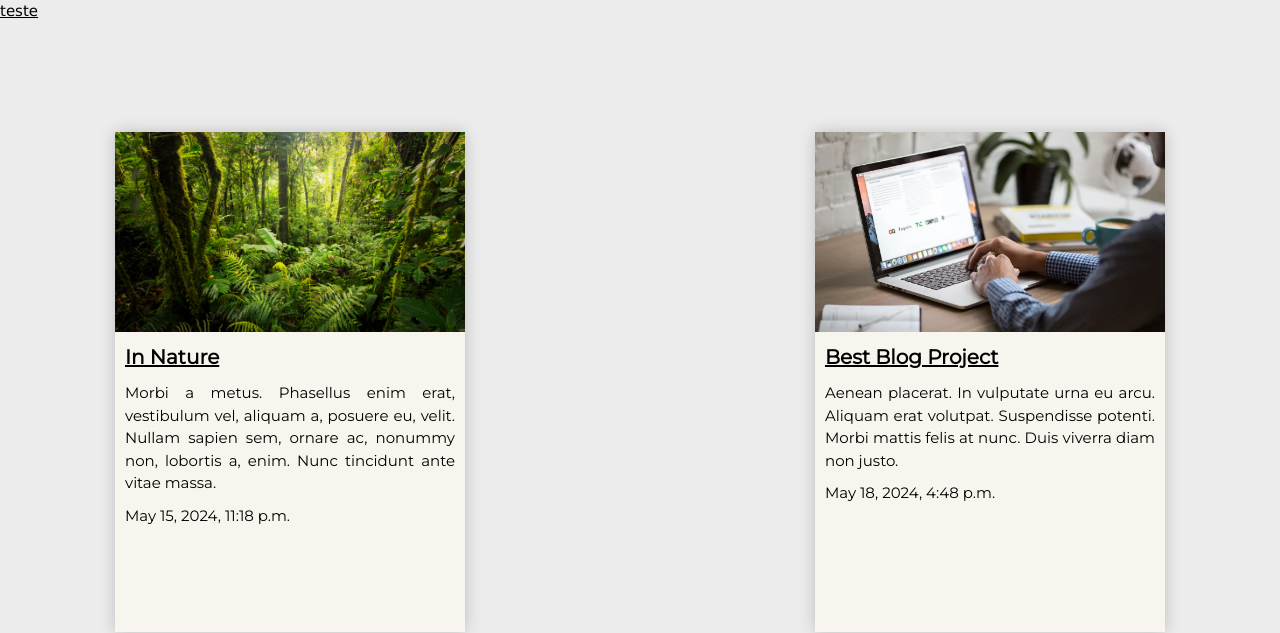
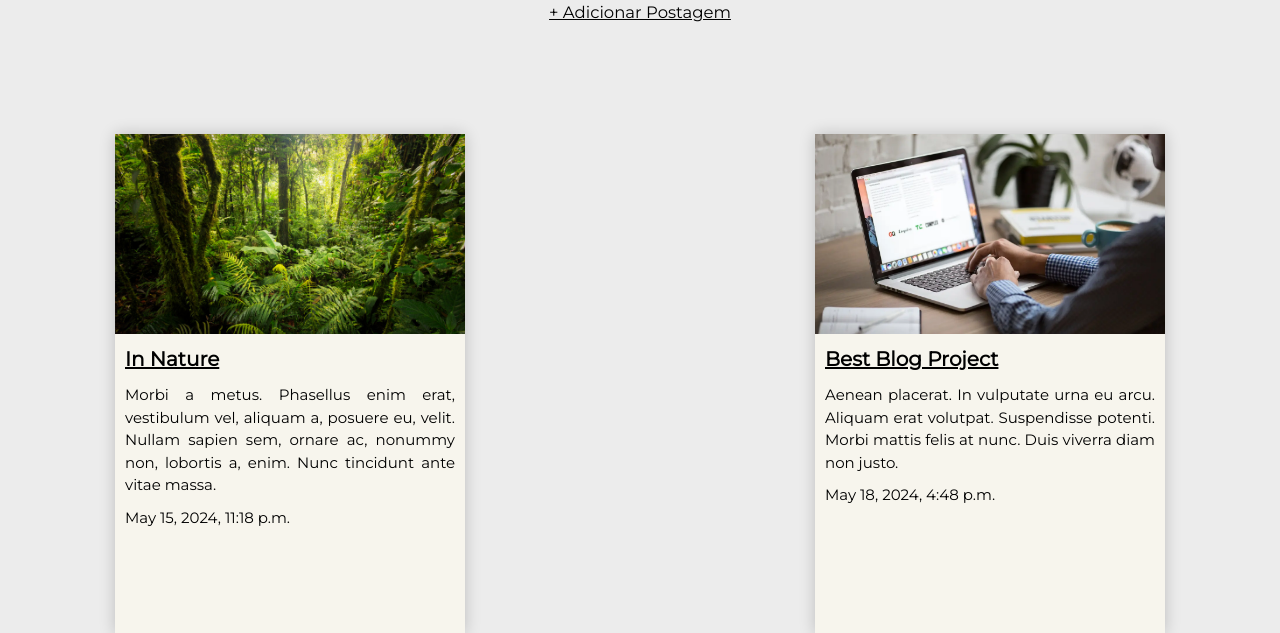
Before and after one commit to mrodriguesoliv/teste, a Django app: page / in a window 1280 px wide. Shown: the part 181-814 px from the top of the page. Run offline with Django 5.2, Linux system fonts and the light colour scheme; data comes from the database, SQL or seed files in the repository; both versions use the stored data as it was after the commit.

Commit message:
Fim do Projeto BLOG

```diff
--- a/projetoblog/blog/static/blog/css/blog.css
+++ b/projetoblog/blog/static/blog/css/blog.css
@@ -77,7 +77,17 @@
   box-shadow: 0 0 15px rgba(0, 0, 0, 0.2); /* Sombra preta suave */
 }
 
-
+.insertpost {
+  display: flex;
+  flex-direction: column;
+  align-items: center;
+  justify-content: center;
+  width: 100%;
+  color:rgb(0, 0, 0);
+  font-family: 'Montserrat', sans-serif;
+  font-size: 110%;
+  text-decoration-line:none;
+}
 
 
 
@@ -127,3 +137,15 @@
   height: 50%;
   box-shadow: 0 0 15px rgba(0, 0, 0, 0.2); /* Sombra preta suave */
 }
+
+.editpost {
+  display: flex;
+  flex-direction: column;
+  align-items: center;
+  justify-content: center;
+  width: 100%;
+  color:rgb(0, 0, 0);
+  font-family: 'Montserrat', sans-serif;
+  font-size: 110%;
+  text-decoration-line:none;
+}
--- a/projetoblog/blog/templates/blog/post_detail.html
+++ b/projetoblog/blog/templates/blog/post_detail.html
@@ -13,6 +13,12 @@
                         <h1><b>PROJETO BLOG</b></h1>
                         <p>Aproveite o blog de <span class="w3-tag">Tainá Alves</span></p>
                     </header>
+
+                    <div class="editpost">
+                        <a href="{% url 'blog:post_edit' pk=post.pk %}">Editar Postagem</a>
+                    </div>
+
+
                     {% block content %}
                         <img src="{% static post.cover %}" alt="Minha Imagem" class="centeredimagesdetail">
                         <span class="titledetail">{{post.title}}</span>
--- a/projetoblog/blog/templates/blog/post_new.html
+++ b/projetoblog/blog/templates/blog/post_edit.html
@@ -14,11 +14,11 @@
 
     <header class="w3-container w3-center w3-padding-32">
         <h1><b>PROJETO BLOG</b></h1>
-        <p>Insira uma postagem ao blog de <span class="w3-tag">Tainá Alves</span></p>
+        <p>Edite esta postagem do blog de <span class="w3-tag">Tainá Alves</span></p>
     </header>
 
 <form method="POST" enctype="multipart/form-data">
     {% csrf_token %}
-    <span class="newpost">{{ form.as_p }}</span>
+    <span class='newpost'>{{ form.as_p }}</span>
     <button class='newpost' type="submit">Publicar</button>
 </form>
--- a/projetoblog/blog/templates/blog/post_view.html
+++ b/projetoblog/blog/templates/blog/post_view.html
@@ -20,7 +20,9 @@
                     <p>Bem-vindo ao blog de <span class="w3-tag">Tainá Alves</span></p>
                 </header>
 
-                <a href="{% url 'blog:post_new' %}"><span>teste</span></a>
+                <div class="insertpost">
+                    <a href="{% url 'blog:post_new' %}">+ Adicionar Postagem</a>
+                </div>
 
             <div class="containerpostboxmodel">
                 {% for post in posts %}  <!-- for para exibir posts-->
--- a/projetoblog/blog/urls.py
+++ b/projetoblog/blog/urls.py
@@ -7,4 +7,5 @@ urlpatterns = [
     path('', views.post_view, name='post_view'),
     path('post/<int:pk>/', views.post_detail, name='post_detail'),
     path('post/new/', views.post_new, name='post_new'),
+    path('post/<int:pk>/edit/', views.post_edit, name='post_edit'),
 ]
--- a/projetoblog/blog/views.py
+++ b/projetoblog/blog/views.py
@@ -28,3 +28,18 @@ def post_new(request):
     else:
          form = FormularioPost()
     return render(request, 'blog/post_new.html', {'form': form})
+
+
+def post_edit(request, pk):
+    post = Post.objects.get(id=pk)
+    if request.method == "POST":
+        form = FormularioPost(request.POST, instance=post)
+        if form.is_valid():
+            post = form.save(commit=False)
+            post.author = request.user
+            post.published_date = timezone.now()
+            post.save()
+            return redirect('blog:post_detail', pk=post.pk)
+    else:
+        form = FormularioPost(instance=post)
+    return render(request, 'blog/post_edit.html', {'form': form})
```
Also changed, not shown: projetoblog/blog/static/uploads/1_SXrWXA4.jpg (added), projetoblog/db.sqlite3.
